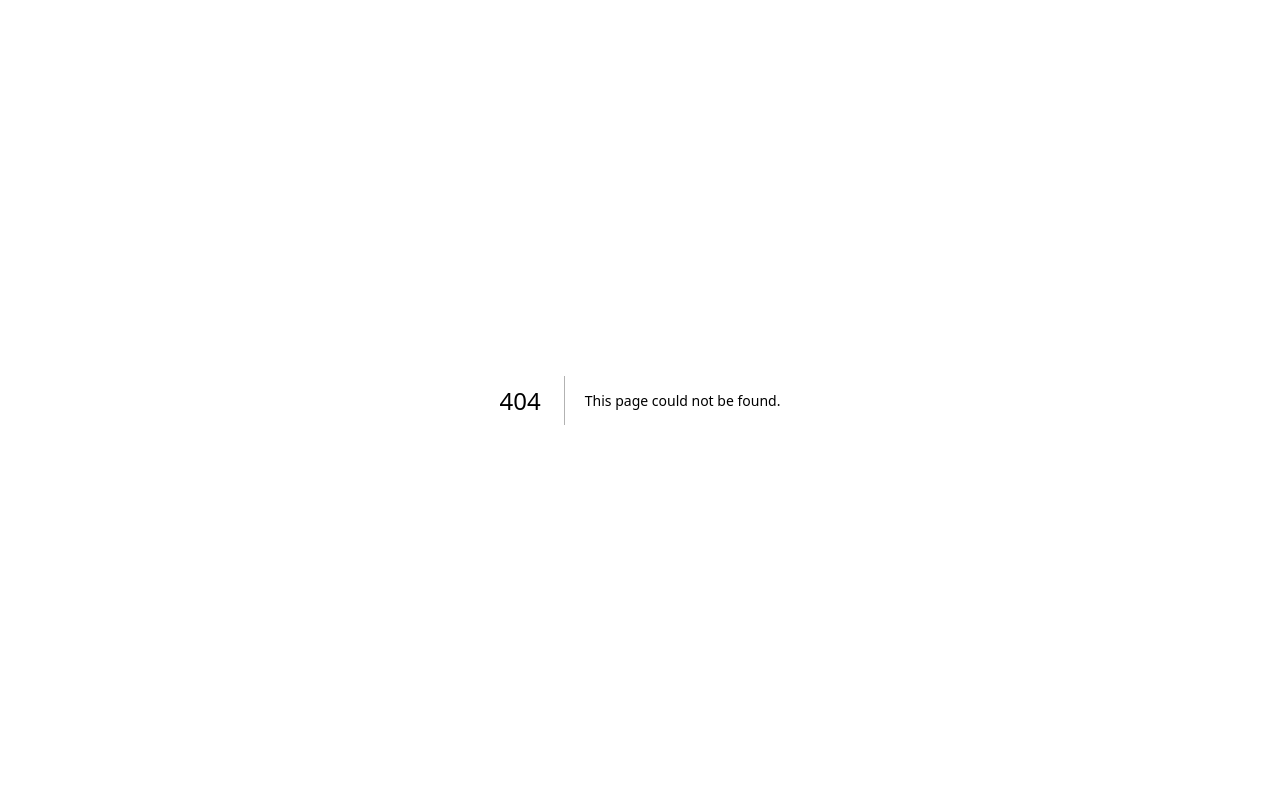
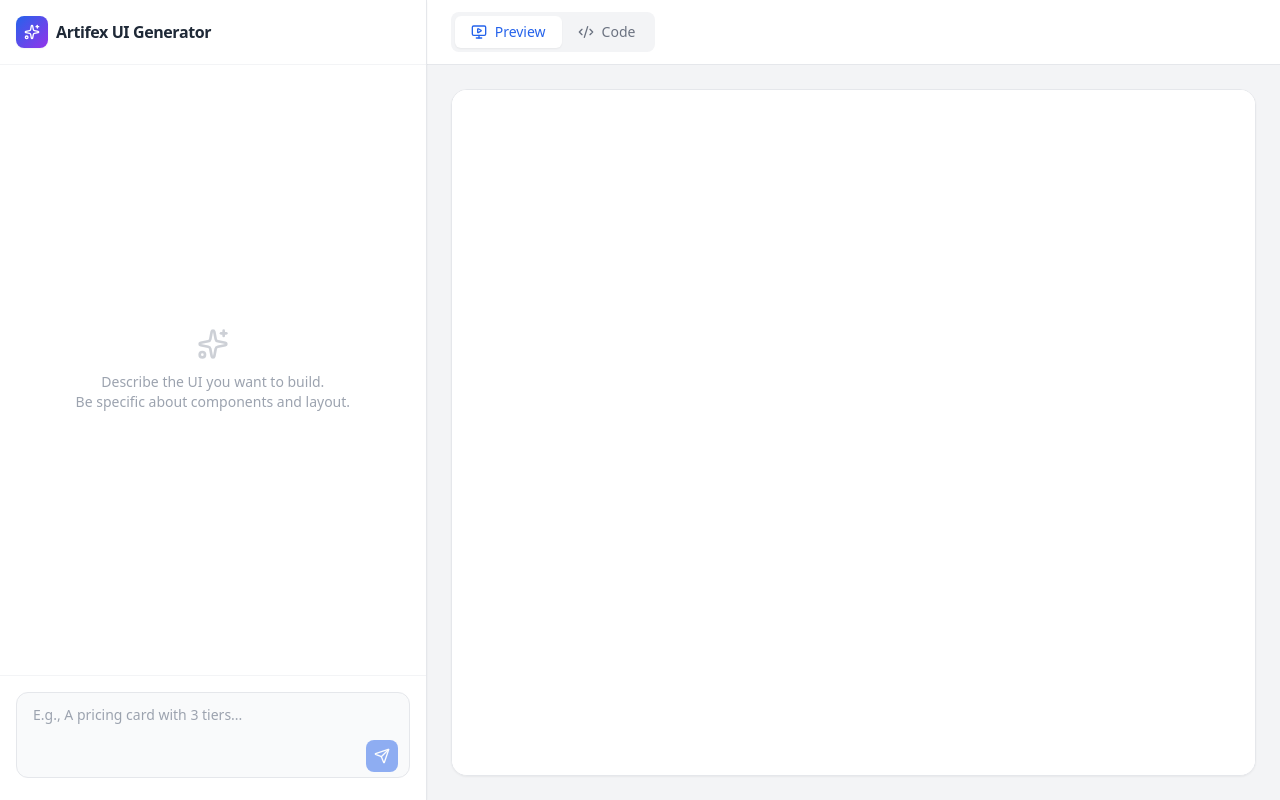
Before and after one commit to aadithyaa9/AI-UI-Generator, a Next.js app: page /app in a window 1280 px wide. Before the commit this address had no page. Built offline with nearby package versions, Linux system fonts and the light colour scheme.

Commit message:
build main app interface with chat, view toggles, and secure iframe integration

```diff
--- /dev/null
+++ b/src/pages/app.jsx
@@ -0,0 +1,208 @@
+import React, { useState, useRef, useEffect } from 'react';
+import { Send, Sparkles, Code2, MonitorPlay, Loader2 } from 'lucide-react';
+
+export default function AppInterface() {
+  const [prompt, setPrompt] = useState('');
+  const [isGenerating, setIsGenerating] = useState(false);
+  const [messages, setMessages] = useState([]);
+  const [currentCode, setCurrentCode] = useState('');
+  // Toggle state: 'preview' or 'code'
+  const [activeView, setActiveView] = useState('preview');
+
+  const handleGenerate = async (e) => {
+    e.preventDefault();
+    if (!prompt.trim() || isGenerating) return;
+
+    const userMessage = { role: 'user', content: prompt };
+    setMessages((prev) => [...prev, userMessage]);
+    setPrompt('');
+    setIsGenerating(true);
+
+    try {
+      const response = await fetch('/api/generate', {
+        method: 'POST',
+        headers: { 'Content-Type': 'application/json' },
+        body: JSON.stringify({ userIntent: userMessage.content, existingCode: currentCode || null }),
+      });
+
+      const data = await response.json();
+
+      if (!response.ok) throw new Error(data.error || 'Failed to generate UI');
+
+      setCurrentCode(data.code);
+
+      const aiMessage = {
+        role: 'assistant',
+        content: data.explanation || 'UI generated successfully.',
+        plan: data.plan
+      };
+      setMessages((prev) => [...prev, aiMessage]);
+
+      // Automatically switch to preview when new code arrives
+      setActiveView('preview');
+    } catch (error) {
+      console.error('Generation Error:', error);
+      setMessages((prev) => [...prev, { role: 'error', content: error.message }]);
+    } finally {
+      setIsGenerating(false);
+    }
+  };
+
+  return (
+    <div className="flex h-screen bg-gray-50 overflow-hidden font-sans">
+
+      {/* LEFT PANEL: Chat & Controls */}
+      <div className="w-1/3 flex flex-col border-r border-gray-200 bg-white shadow-sm z-10">
+        <div className="p-4 border-b border-gray-100 flex items-center gap-2 bg-white">
+          <div className="w-8 h-8 bg-gradient-to-br from-blue-600 to-purple-600 rounded-lg flex items-center justify-center shadow-sm">
+            <Sparkles size={16} className="text-white" />
+          </div>
+          <h1 className="font-semibold text-gray-800 tracking-tight">Artifex UI Generator</h1>
+        </div>
+
+        {/* Chat History */}
+        <div className="flex-1 overflow-y-auto p-4 space-y-6">
+          {messages.length === 0 ? (
+            <div className="h-full flex flex-col items-center justify-center text-center text-gray-400 space-y-3">
+              <Sparkles size={32} className="opacity-50" />
+              <p className="text-sm">Describe the UI you want to build.<br/>Be specific about components and layout.</p>
+            </div>
+          ) : (
+            messages.map((msg, idx) => (
+              <div key={idx} className={`flex flex-col ${msg.role === 'user' ? 'items-end' : 'items-start'}`}>
+                <div className={`max-w-[85%] rounded-2xl px-4 py-3 text-sm ${
+                  msg.role === 'user'
+                    ? 'bg-blue-600 text-white shadow-md rounded-tr-none'
+                    : msg.role === 'error'
+                    ? 'bg-red-50 border border-red-100 text-red-800 rounded-tl-none'
+                    : 'bg-gray-100 text-gray-800 rounded-tl-none'
+                }`}>
+                  {msg.content}
+                </div>
+                {/* Show AI thought process if available */}
+                {msg.plan && (
+                  <div className="mt-2 text-xs text-gray-500 bg-gray-50 p-2 rounded-lg border border-gray-100 max-w-[85%]">
+                    <strong>Layout Plan:</strong> {msg.plan.layoutStructure}
+                  </div>
+                )}
+              </div>
+            ))
+          )}
+          {isGenerating && (
+            <div className="flex items-center gap-2 text-sm text-gray-500 bg-gray-50 px-4 py-3 rounded-2xl rounded-tl-none w-fit">
+              <Loader2 size={16} className="animate-spin" />
+              <span>AI is thinking & generating...</span>
+            </div>
+          )}
+        </div>
+
+        {/* Input Area */}
+        <div className="p-4 bg-white border-t border-gray-100">
+          <form onSubmit={handleGenerate} className="relative">
+            <textarea
+              value={prompt}
+              onChange={(e) => setPrompt(e.target.value)}
+              placeholder="E.g., A pricing card with 3 tiers..."
+              className="w-full bg-gray-50 border border-gray-200 rounded-xl pl-4 pr-12 py-3 text-sm focus:outline-none focus:ring-2 focus:ring-blue-500/50 focus:bg-white transition-all resize-none"
+              rows={3}
+              onKeyDown={(e) => {
+                if (e.key === 'Enter' && !e.shiftKey) {
+                  e.preventDefault();
+                  handleGenerate(e);
+                }
+              }}
+            />
+            <button
+              type="submit"
+              disabled={!prompt.trim() || isGenerating}
+              className="absolute bottom-3 right-3 p-2 bg-blue-600 text-white rounded-lg hover:bg-blue-700 disabled:opacity-50 disabled:hover:bg-blue-600 transition-colors"
+            >
+              <Send size={16} />
+            </button>
+          </form>
+        </div>
+      </div>
+
+      {/* RIGHT PANEL: Code / Preview Area */}
+      <div className="flex-1 flex flex-col bg-gray-100">
+        {/* Toggle Bar */}
+        <div className="flex items-center justify-between px-6 py-3 bg-white border-b border-gray-200">
+          <div className="flex bg-gray-100 p-1 rounded-lg">
+            <button
+              onClick={() => setActiveView('preview')}
+              className={`flex items-center gap-2 px-4 py-1.5 text-sm font-medium rounded-md transition-all ${
+                activeView === 'preview' ? 'bg-white text-blue-600 shadow-sm' : 'text-gray-500 hover:text-gray-700'
+              }`}
+            >
+              <MonitorPlay size={16} /> Preview
+            </button>
+            <button
+              onClick={() => setActiveView('code')}
+              className={`flex items-center gap-2 px-4 py-1.5 text-sm font-medium rounded-md transition-all ${
+                activeView === 'code' ? 'bg-white text-blue-600 shadow-sm' : 'text-gray-500 hover:text-gray-700'
+              }`}
+            >
+              <Code2 size={16} /> Code
+            </button>
+          </div>
+        </div>
+
+        {/* Content Area */}
+        <div className="flex-1 p-6 overflow-hidden relative">
+          <div className="absolute inset-6 bg-white rounded-2xl shadow-sm border border-gray-200 overflow-hidden flex flex-col">
+            {activeView === 'code' ? (
+              <div className="flex-1 overflow-auto bg-[#0d1117] p-6">
+                <pre className="text-sm font-mono text-gray-300">
+                  <code>{currentCode || '// Awaiting AI generation...'}</code>
+                </pre>
+              </div>
+            ) : (
+              <div className="flex-1 relative bg-white">
+                <PreviewFrame code={currentCode} />
+              </div>
+            )}
+          </div>
+        </div>
+      </div>
+    </div>
+  );
+}
+
+// ----------------------------------------------------------------------
+// PREVIEW FRAME COMPONENT (With Handshake Logic from Commit 4)
+// ----------------------------------------------------------------------
+function PreviewFrame({ code }) {
+  const iframeRef = useRef(null);
+  const [isReady, setIsReady] = useState(false);
+
+  // Listen for the "READY" signal from the iframe
+  useEffect(() => {
+    const handleReady = (event) => {
+      if (event.data?.type === 'PREVIEW_READY') {
+        setIsReady(true);
+      }
+    };
+    window.addEventListener('message', handleReady);
+    return () => window.removeEventListener('message', handleReady);
+  }, []);
+
+  // Send code once the iframe is ready AND code is available
+  useEffect(() => {
+    if (isReady && code && iframeRef.current?.contentWindow) {
+      iframeRef.current.contentWindow.postMessage(
+        { type: 'UPDATE_CODE', code },
+        window.location.origin
+      );
+    }
+  }, [isReady, code]);
+
+  return (
+    <iframe
+      ref={iframeRef}
+      src="/preview"
+      className="w-full h-full border-0"
+      title="UI Preview"
+      sandbox="allow-scripts allow-same-origin"
+    />
+  );
+}
```
